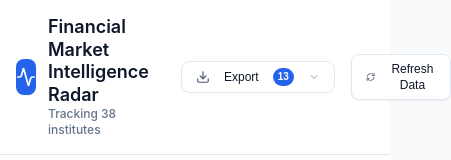
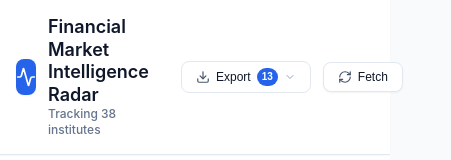
Before and after one commit to pmaniuap/track23, a Next.js app in the folder frontend/: page / in a window 390 px wide. Shown: the top 160 px of the page, 451 px wide, since content can reach past the window. Built offline with nearby package versions, Linux system fonts and the light colour scheme; no server answers; the database is empty.

Commit message:
refactor(header): update Fetch button label, padding, and desktop/mobile layout

```diff
--- a/frontend/src/components/Header.tsx
+++ b/frontend/src/components/Header.tsx
@@ -79,8 +79,8 @@ export const Header: React.FC<HeaderProps> = ({
             </div>
           </div>
 
-          {/* Status Indicators & Refresh */}
-          <div className="flex items-center space-x-4">
+          {/* Status Indicators & Fetch */}
+          <div className="flex flex-row items-center gap-3 max-sm:flex-col max-sm:items-end max-sm:gap-1.5 shrink-0">
             {/* Export Button (Option A Badge - Matching Prototype) */}
             <div className="export-wrap shrink-0" ref={exportRef}>
               <button
@@ -90,7 +90,7 @@ export const Header: React.FC<HeaderProps> = ({
                   setExportError(null);
                 }}
                 disabled={isExporting || totalSignals === 0}
-                className="hig-button flex items-center space-x-2 text-xs whitespace-nowrap"
+                className="hig-button flex items-center gap-1.5 text-xs whitespace-nowrap"
                 title="Export visible signals"
               >
                 {isExporting ? (
@@ -146,19 +146,19 @@ export const Header: React.FC<HeaderProps> = ({
               )}
             </div>
 
-            {/* Refresh Button */}
+            {/* Fetch Button */}
             <button
               onClick={onRefresh}
               disabled={isRefreshing}
-              className="hig-button flex items-center space-x-2 text-xs whitespace-nowrap shadow-sm hover:shadow transition-all"
-              title="Refresh signals from pipeline"
+              className="hig-button !px-2.5 !py-1.5 flex items-center gap-1.5 text-xs whitespace-nowrap shadow-sm hover:shadow transition-all self-end sm:self-auto"
+              title="Fetch signals from pipeline"
             >
               <RefreshCw
                 className={`w-3.5 h-3.5 text-slate-600 ${
                   isRefreshing ? 'animate-spin' : ''
                 }`}
               />
-              <span>Refresh Data</span>
+              <span>Fetch</span>
             </button>
           </div>
         </div>
```
